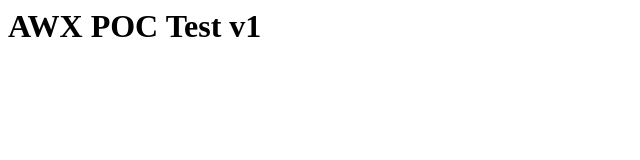
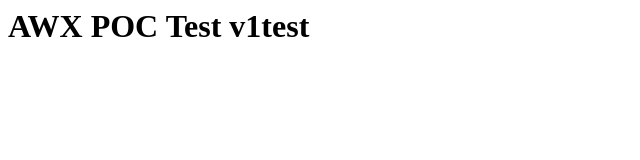
Before and after one commit to kj4snow/awxpoc_web, a plain HTML site: page index.html in a window 1280 px wide. Shown: the full height of the page, 0-640 px from the left. Drawn offline with Linux system fonts and the light colour scheme.

Commit message:
test webhook

```diff
--- a/index.html
+++ b/index.html
@@ -3,6 +3,6 @@
     <title>AWX POC Test</title>
   </head>
   <body>
-    <h1>AWX POC Test v1</h1>
+    <h1>AWX POC Test v1test</h1>
   </body>
 </html>
```
